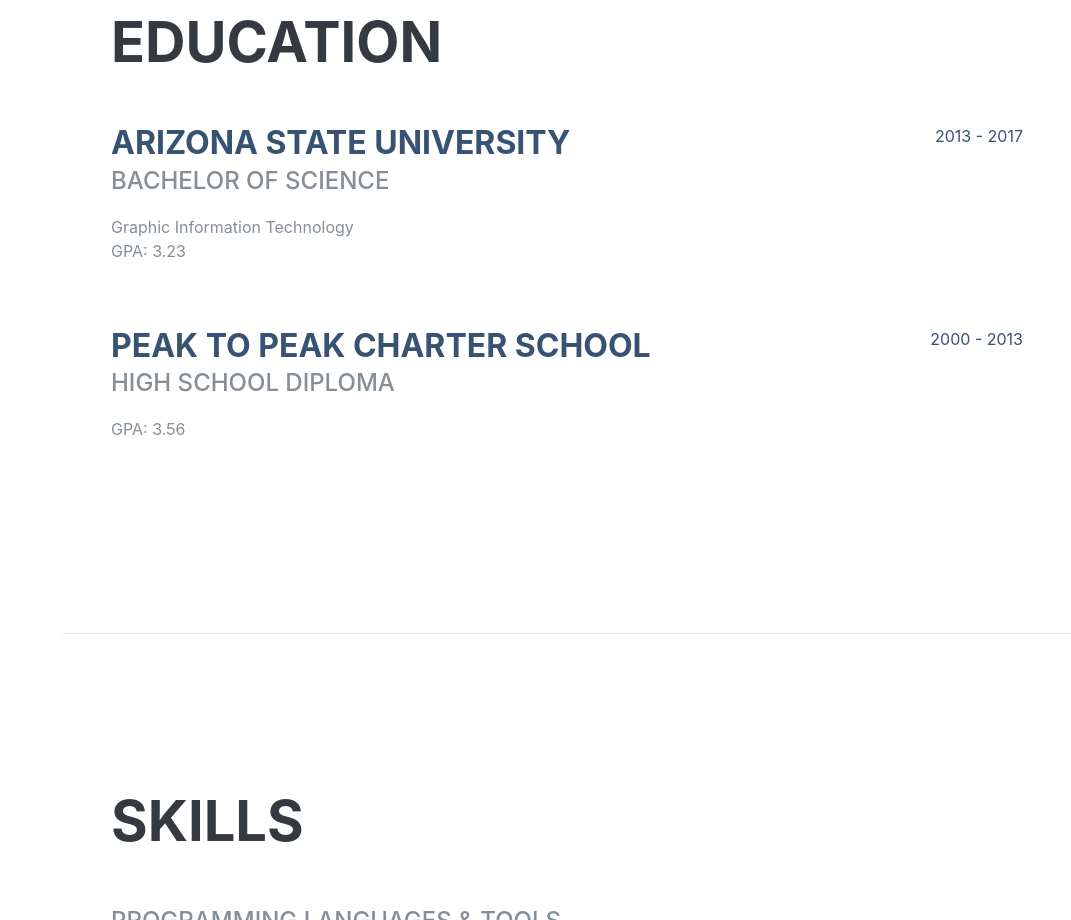
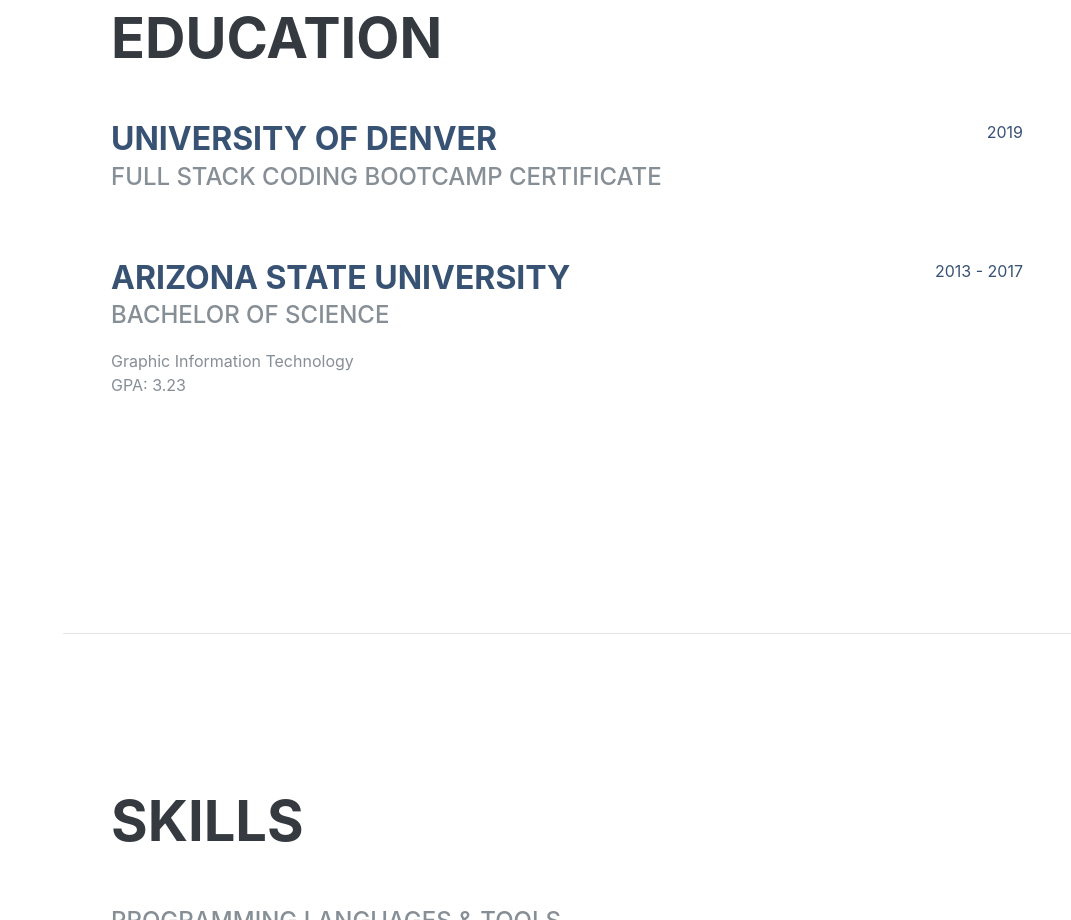
Before and after one commit to jandony/jandony.github.io, a plain HTML site: page resume.html in a window 1280 px wide. Shown: the part 2100-3020 px from the top of the page, without its empty margins (209-1280 px from the left). Drawn offline with Linux system fonts and the light colour scheme; a web font is replaced by a local one.

Commit message:
updated education section of resume.

```diff
--- a/resume.html
+++ b/resume.html
@@ -265,6 +265,16 @@
 
         <div class="resume-item d-flex flex-column flex-md-row justify-content-between mb-5">
           <div class="resume-content">
+            <h3 class="mb-0 text-primary">University of Denver</h3>
+            <div class="subheading mb-3">Full Stack Coding Bootcamp Certificate</div>
+          </div>
+          <div class="resume-date text-md-right">
+            <span class="text-primary">2019</span>
+          </div>
+        </div>
+
+        <div class="resume-item d-flex flex-column flex-md-row justify-content-between mb-5">
+          <div class="resume-content">
             <h3 class="mb-0 text-primary">Arizona State University</h3>
             <div class="subheading mb-3">Bachelor of Science</div>
             <div>Graphic Information Technology</div>
@@ -272,17 +282,6 @@
           </div>
           <div class="resume-date text-md-right">
             <span class="text-primary">2013 - 2017</span>
-          </div>
-        </div>
-
-        <div class="resume-item d-flex flex-column flex-md-row justify-content-between">
-          <div class="resume-content">
-            <h3 class="mb-0 text-primary">Peak to Peak Charter School</h3>
-            <div class="subheading mb-3">High School Diploma</div>
-            <p>GPA: 3.56</p>
-          </div>
-          <div class="resume-date text-md-right">
-            <span class="text-primary">2000 - 2013</span>
           </div>
         </div>
 
```
Also changed, not shown: 1 other file.
